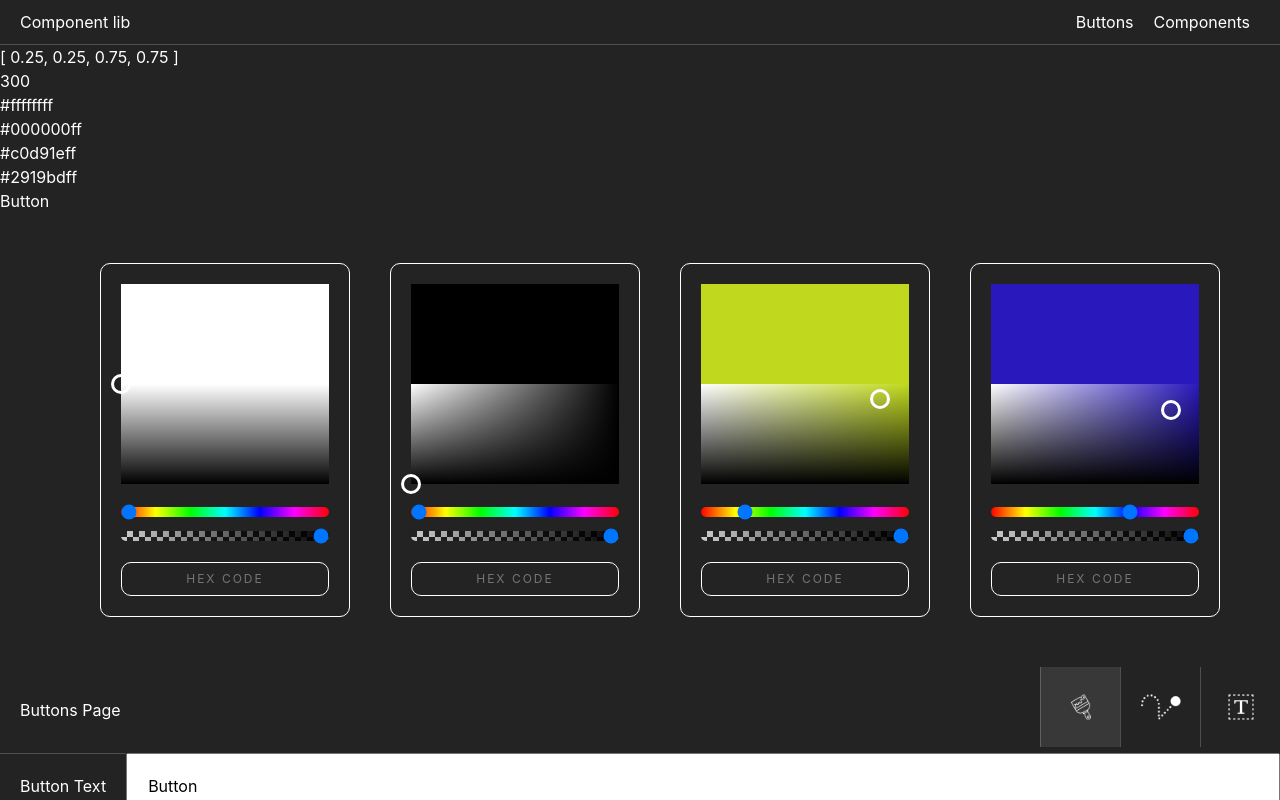
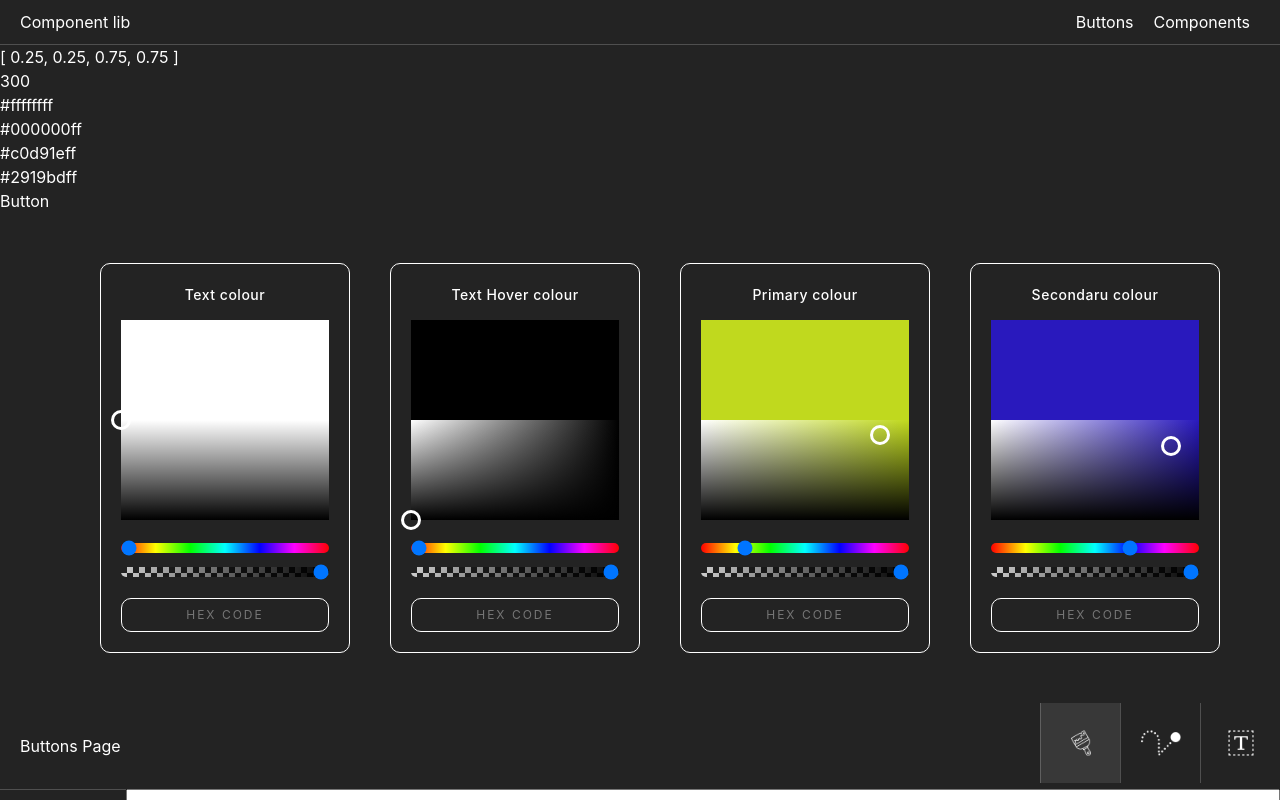
Before and after one commit to chris2733/complibrary, a Vue app: page / in a window 1280 px wide. Both pictures are taken after a click on the button 1080 px from the left and 253 px from the top of the page. Shown: the top 800 px of the page. Built offline with nearby package versions, Linux system fonts and the light colour scheme.

Commit message:
Adding titles to colour pickers

```diff
--- a/src/components/ButtonsPage.vue
+++ b/src/components/ButtonsPage.vue
@@ -15,18 +15,22 @@
 				<colour-picker
 					@pass-colour-values="updateTextColour"
 					:set-initial-colour="colourPickerTextColour"
+					:picker-settings="{ title: 'Text colour'}"
 				></colour-picker>
 				<colour-picker
 					@pass-colour-values="updateTextHoverColour"
 					:set-initial-colour="colourPickerTextHoverColour"
+					:picker-settings="{ title: 'Text Hover colour'}"
 				></colour-picker>
 				<colour-picker
 					@pass-colour-values="updatePrimaryColour"
 					:set-initial-colour="colourPickerPrimary"
+					:picker-settings="{ title: 'Primary colour'}"
 				></colour-picker>
 				<colour-picker
 					@pass-colour-values="updateSecondaryColour"
 					:set-initial-colour="colourPickerSecondary"
+					:picker-settings="{ title: 'Secondaru colour'}"
 				></colour-picker>
 			</div>
 			<div class="buttonshead-panels-panel" v-if="showPanel == 'panel2'">
--- a/src/components/ColourPicker.vue
+++ b/src/components/ColourPicker.vue
@@ -1,5 +1,8 @@
 <template>
 	<section class="colourpicker" :style="cssVars">
+		<div class="colourpicker-title" v-if="pickerSettings">
+			{{pickerSettings.title}}
+		</div>
 		<div class="colourpicker-demo"></div>
 		<div
 			class="colourpicker-swatch swatchPickerWrap"
@@ -43,7 +46,7 @@
 
 <script>
 export default {
-    props: ['setInitialColour'],
+    props: ['setInitialColour', 'pickerSettings'],
 	emits: {
 		"pass-colour-values": function(vals) {
 			if (vals) {
@@ -358,6 +361,13 @@ export default {
 	padding: 20px;
 	width: 250px;
 	margin: 0 40px 0 0;
+	&-title {
+		text-align: center;
+		margin: 0 0 15px 0;
+		font-weight: 500;
+		letter-spacing: 0.5px;
+		font-size: 14px;
+	}
 	&-demo {
 		height: 100px;
 		background: var(--current-colour);
```
